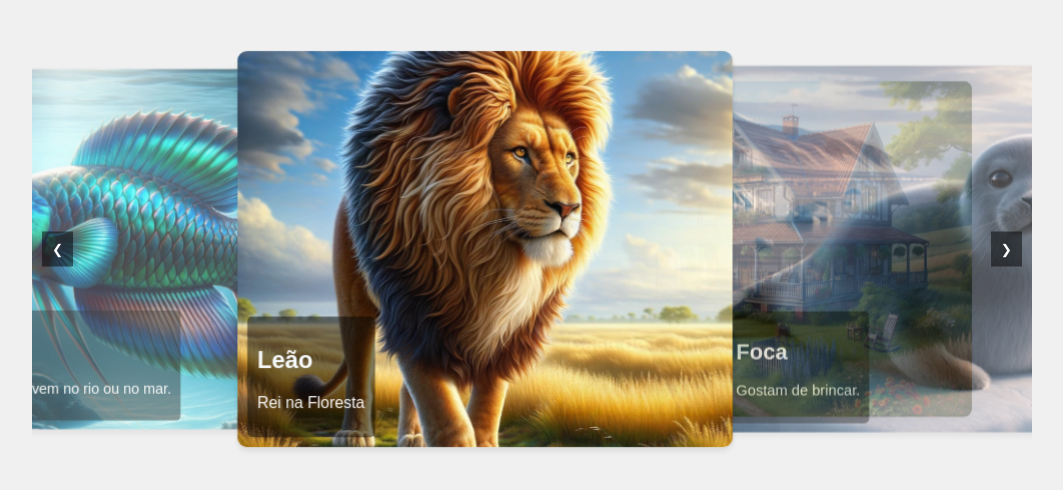
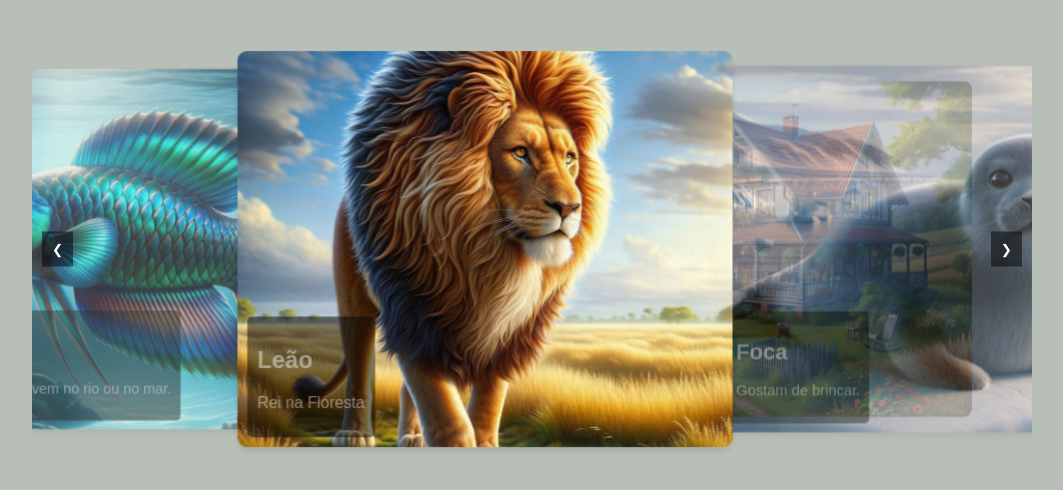
Before and after one commit to enzoolimart332211-prog/Aula06_ColaborandoEmProjetosCompartilhados, a plain HTML site: page index.html in a window 1280 px wide. Shown: the part 190-680 px from the top of the page, without its empty margins (108-1171 px from the left). Drawn offline with Linux system fonts and the light colour scheme.

Commit message:
background modified to green 67

```diff
--- a/estilo.css
+++ b/estilo.css
@@ -8,7 +8,7 @@ body{
     justify-content: center;
     align-items: center;
     height: 100vh;
-    background-color: #f0f0f0;
+    background-color: #6767;
     margin: 0;
     font-family: Arial, Helvetica, sans-serif;
 }
@@ -62,7 +62,7 @@ h1{
     bottom: 10px;
     left: 10px;
     background-color: rgba(0, 0, 0, 0.5);
-    color: #fff;
+    color: #fff7;
     padding: 10px;
     border-radius: 5px;
 }
```
